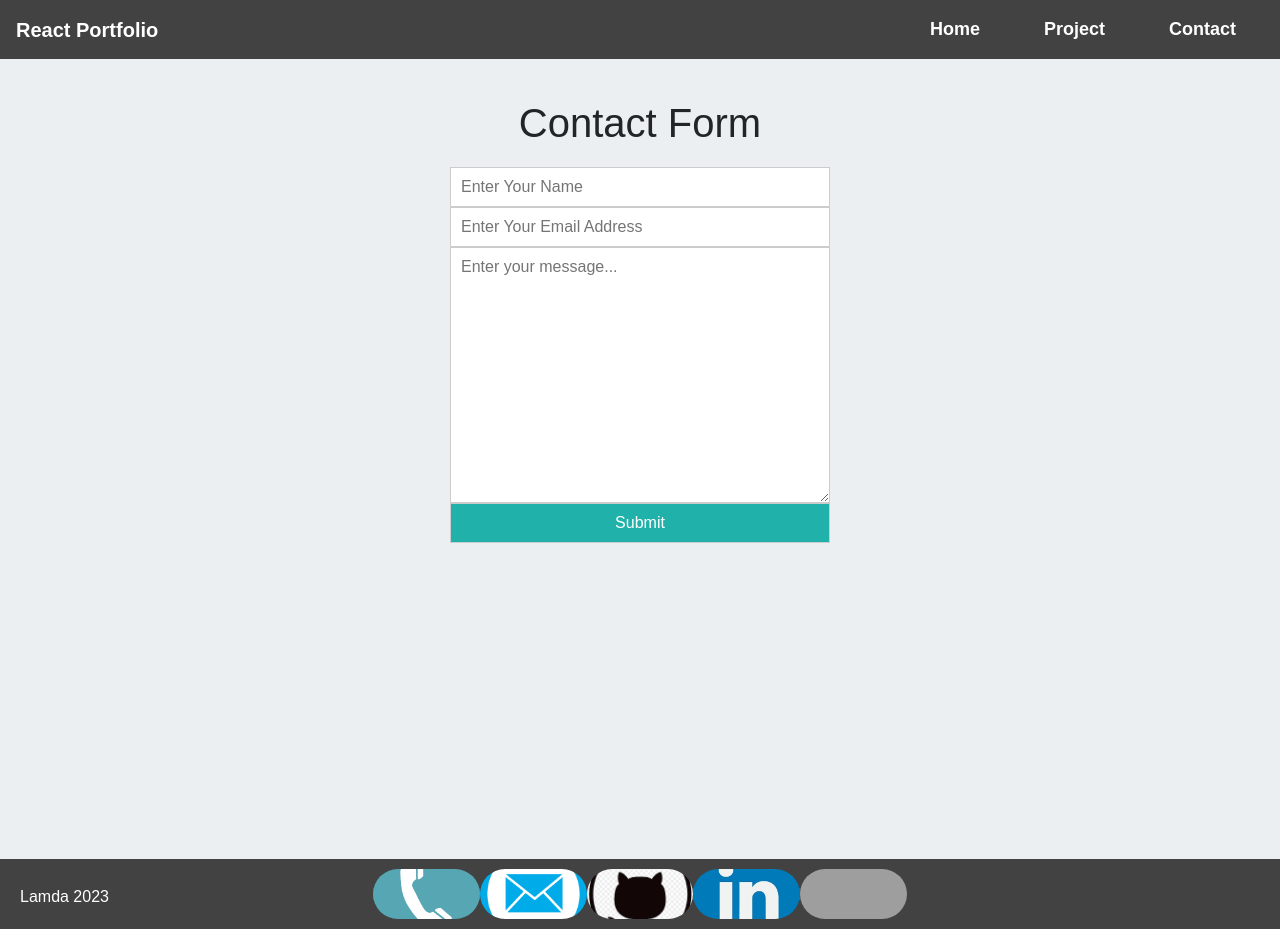
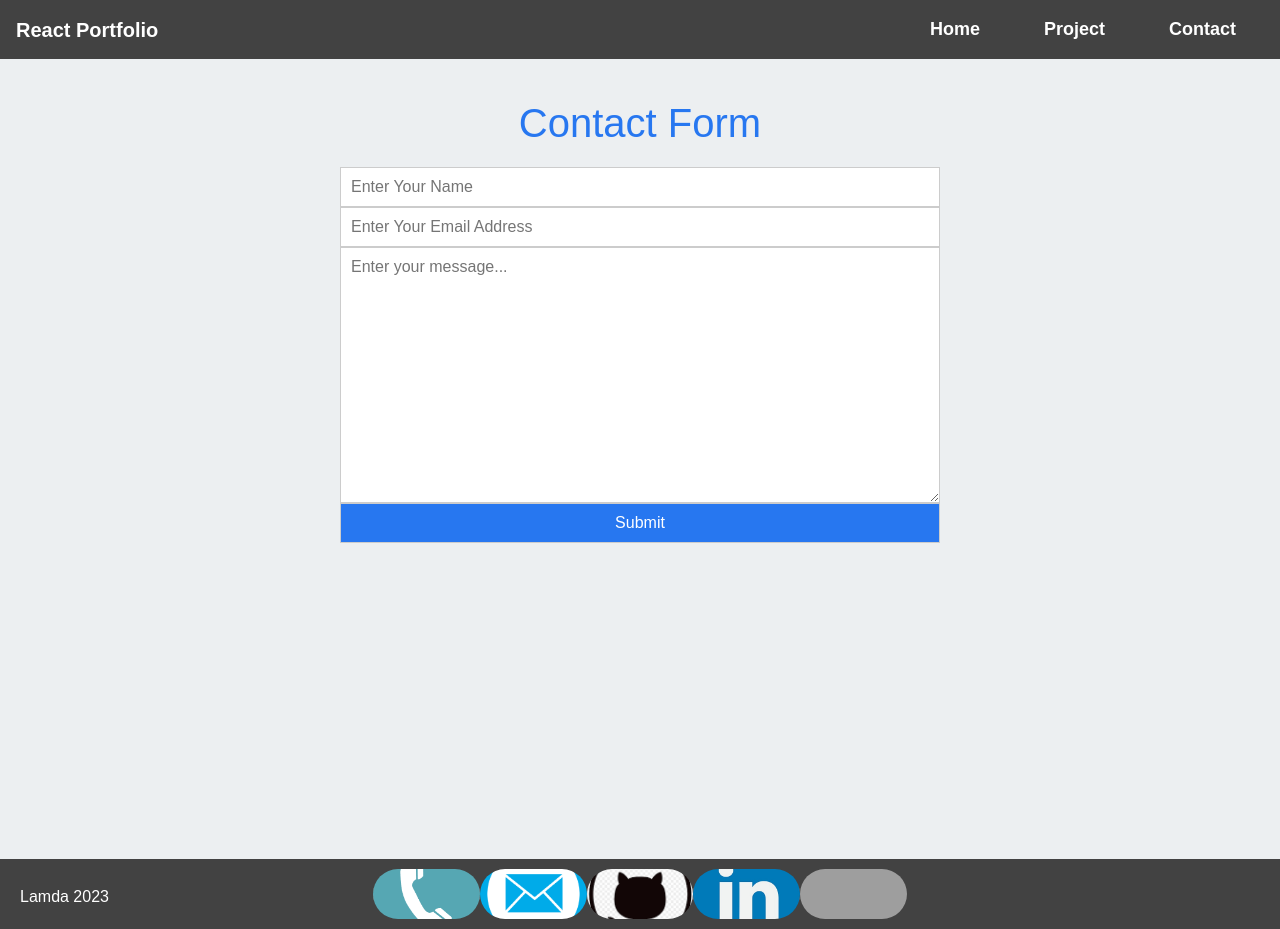
Before and after one commit to seacrest3/seacrest-react-portfolio, a React (Create React App) app: page /contact in a window 1280 px wide. Built offline with nearby package versions, Linux system fonts and the light colour scheme; grey boxes are pictures that could not be loaded.

Commit message:
updated Navbar

```diff
--- a/src/components/Navbar/index.js
+++ b/src/components/Navbar/index.js
@@ -9,8 +9,8 @@ function Navbar() {
       <Link className="navbar-brand" to="/">
         React Portfolio
       </Link>
-      <div className="container">
-        <ul className="navbar-nav">
+      <div className="container collapse navbar-collapse" id="navbarSupportedContent">
+        <ul className="navbar-nav mr-auto">
           <li className="nav-item">
             <NavLink
               to="/"
--- a/src/index.css
+++ b/src/index.css
@@ -12,7 +12,8 @@ div[data-reactroot] {
 }
 
 form {
-  width: 380px;
+  width: 600px;
+  /* max-height: 600px; */
   display: flex;
   flex-direction: column;
   margin: 0 auto;
--- a/src/pages/Contact.js
+++ b/src/pages/Contact.js
@@ -4,13 +4,14 @@ import { useState } from "react";
 const styles = {
   header: {
     textAlign: 'center',
-    margin: '20px 0'
+    margin: '20px 0',
+    color: '#2777F0',
   },
 
   submitBtn: {
-    backgroundColor: 'lightseagreen',
+    backgroundColor: '#2777F0',
     color: '#fff',
-    cursor: 'pointer'
+    cursor: 'pointer',
   }
 };
 
```
